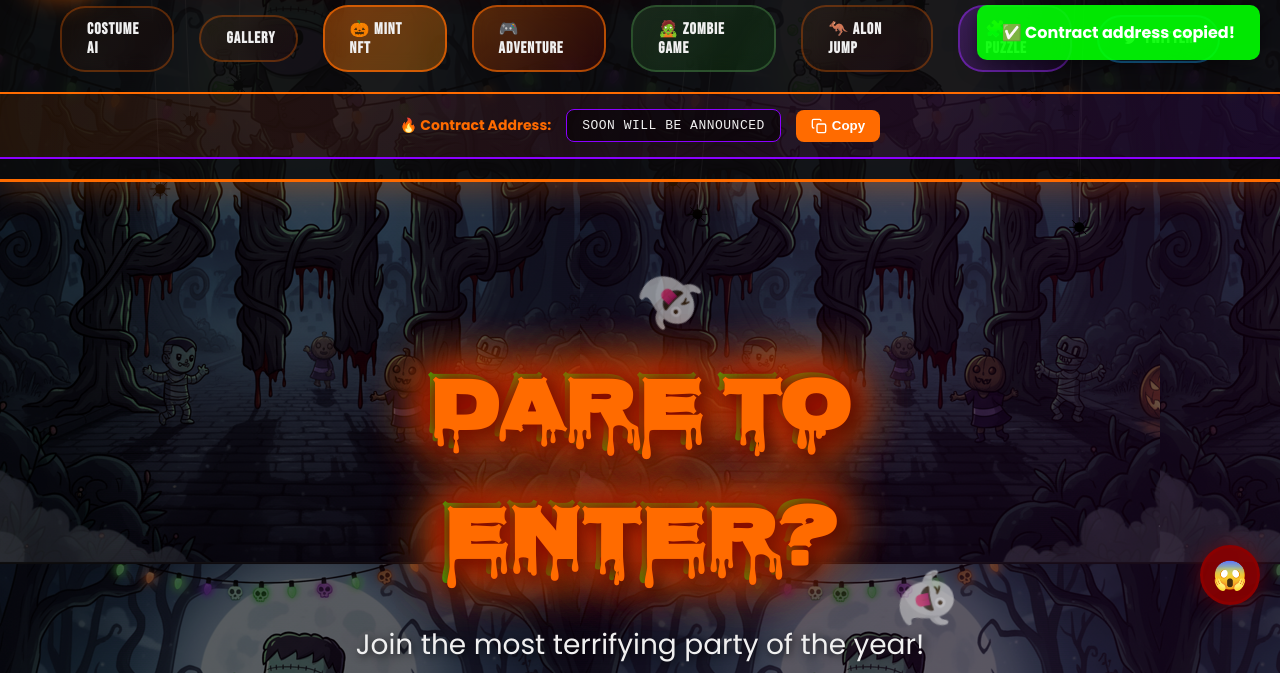
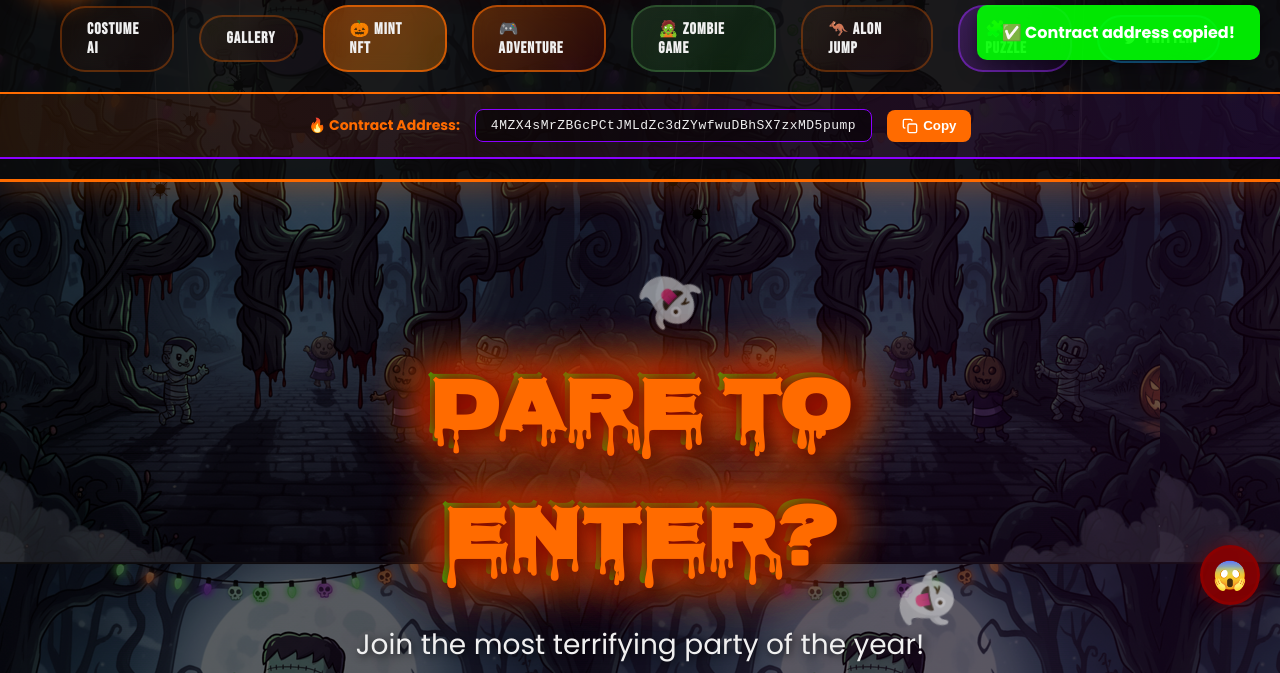
Before and after one commit to underdeathsolana/pumpfun-hallowen-party, a website: page index.html in a window 1280 px wide. Both pictures are taken after a click on the button "Copy". Shown: the part 95-768 px from the top of the page. Drawn offline with Linux system fonts and the light colour scheme; a web font is replaced by a local one.

Commit message:
update contract address web

```diff
--- a/index.html
+++ b/index.html
@@ -142,7 +142,7 @@
         <div class="contract-banner">
             <div class="container">
                 <span class="contract-label">🔥 Contract Address:</span>
-                <code class="contract-address" id="contractAddress">SOON WILL BE ANNOUNCED</code>
+                <code class="contract-address" id="contractAddress">4MZX4sMrZBGcPCtJMLdZc3dZYwfwuDBhSX7zxMD5pump</code>
                 <button class="copy-btn" onclick="copyContract()">
                     <svg width="16" height="16" viewBox="0 0 24 24" fill="none" stroke="currentColor" stroke-width="2">
                         <rect x="9" y="9" width="13" height="13" rx="2" ry="2"></rect>
@@ -545,7 +545,7 @@
                 <div class="footer-contract">
                     <h4>Contract Address</h4>
                     <div class="contract-box">
-                        <code>SOON</code>
+                        <code>4MZX4sMrZBGcPCtJMLdZc3dZYwfwuDBhSX7zxMD5pump</code>
                         <button class="copy-btn-small" onclick="copyContract()">📋</button>
                     </div>
                 </div>
--- a/script.js
+++ b/script.js
@@ -911,7 +911,7 @@ function activateSecretMode() {
 
 // Copy Contract Address Function
 function copyContract() {
-    const contractAddress = 'SOON';
+    const contractAddress = '4MZX4sMrZBGcPCtJMLdZc3dZYwfwuDBhSX7zxMD5pump';
 
     // Try modern clipboard API first
     if (navigator.clipboard && navigator.clipboard.writeText) {
```
